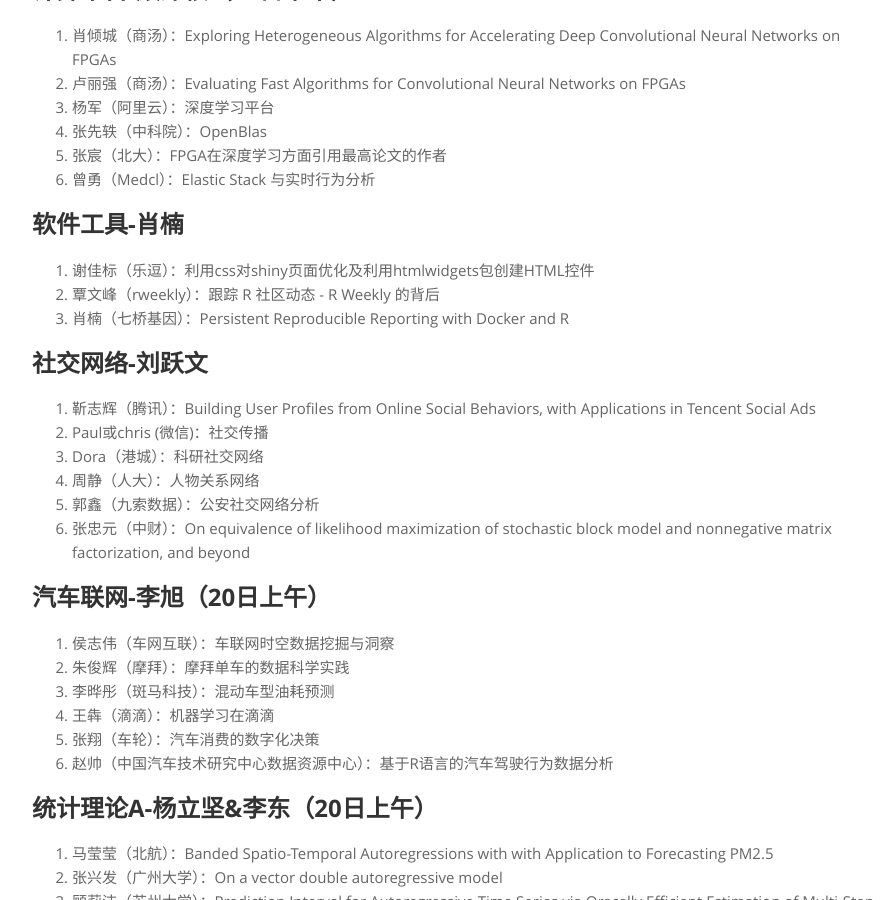
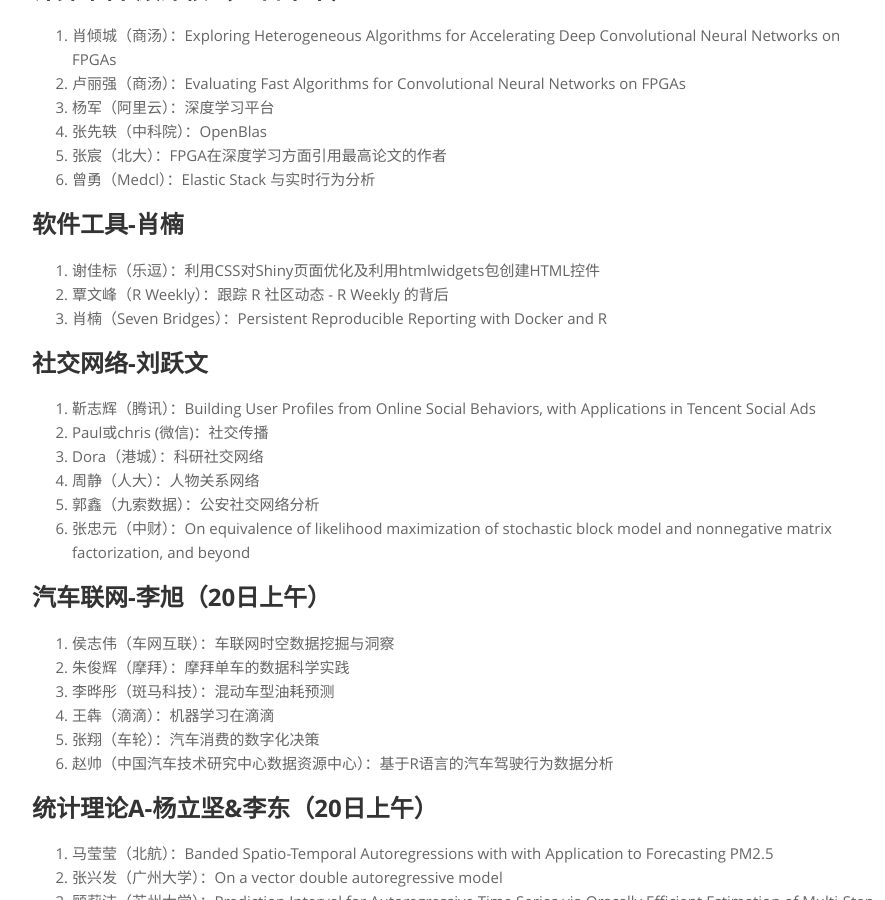
Before and after one commit to cosname/R-conference, a Jekyll site: the page built from bj2017/lectures.md, in a window 1280 px wide and 900 px high, scrolled down 2339 px. Shown: the whole window, without its empty margins (38-923 px from the left). Built offline with Jekyll 4.4.1, drawn with Linux system fonts in a browser that asks for light colours.

Commit message:
Update lectures.md
fix names

```diff
--- a/bj2017/lectures.md
+++ b/bj2017/lectures.md
@@ -100,9 +100,9 @@
 
 
 ### 软件工具-肖楠
-1. 谢佳标（乐逗）：利用css对shiny页面优化及利用htmlwidgets包创建HTML控件
-2. 覃文峰（rweekly）：跟踪 R 社区动态 - R Weekly 的背后
-3. 肖楠（七桥基因）：Persistent Reproducible Reporting with Docker and R
+1. 谢佳标（乐逗）：利用CSS对Shiny页面优化及利用htmlwidgets包创建HTML控件
+2. 覃文峰（R Weekly）：跟踪 R 社区动态 - R Weekly 的背后
+3. 肖楠（Seven Bridges）：Persistent Reproducible Reporting with Docker and R
 
 
 ### 社交网络-刘跃文
```
